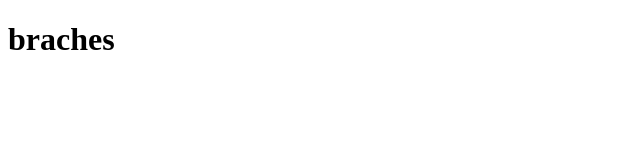
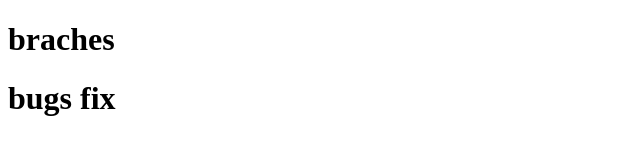
Before and after one commit to KarnaYaswanth/braches, a plain HTML site: page index.html in a window 1280 px wide. Shown: the whole page, without its empty margins (0-640 px from the left). Drawn offline with Linux system fonts and the light colour scheme.

Commit message:
newbranch

```diff
--- a/index.html
+++ b/index.html
@@ -7,5 +7,6 @@
 </head>
 <body>
     <h1>braches</h1>
+    <h1>bugs fix</h1>
 </body>
 </html>
```
